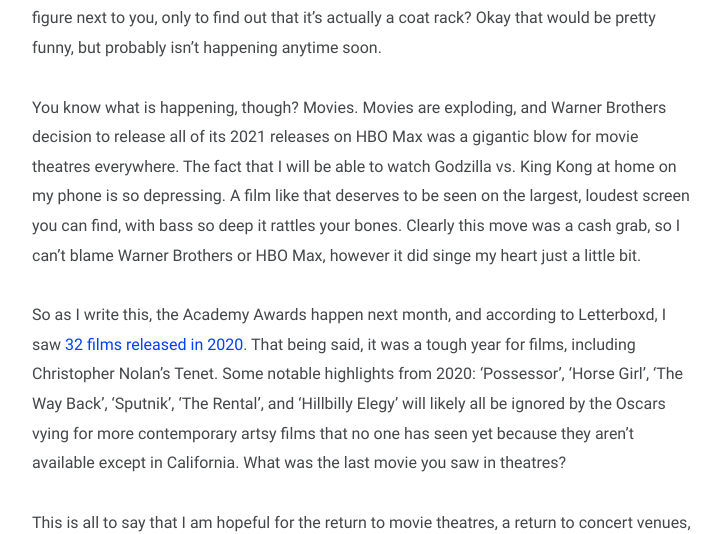
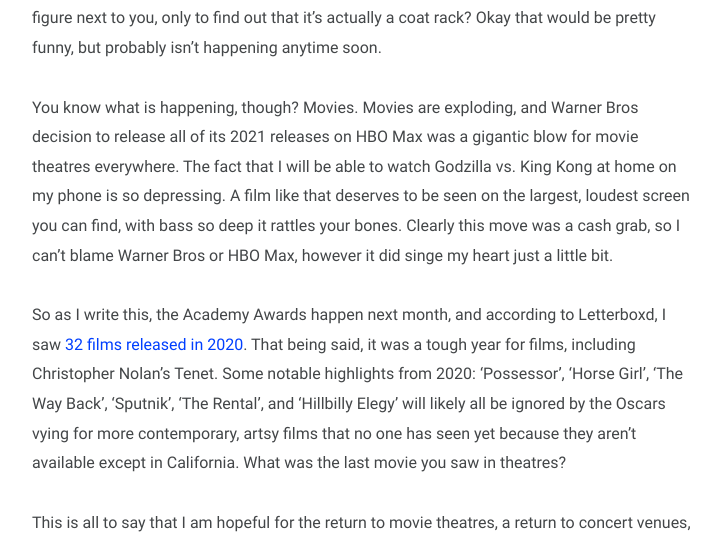
Before and after one commit to jeremyber/jeremyber.com, a Jekyll site: the page built from _posts/2021-03-01-i-miss-live-music.md, in a window 1280 px wide and 900 px high, scrolled down 1441 px. Shown: the part 162-696 px from the top of the window, without its empty margins (278-1000 px from the left). Built offline with Jekyll 4.4.1, drawn with Linux system fonts in a browser that asks for light colours.

Commit message:
fixed some typos

```diff
--- a/_posts/2021-03-01-i-miss-live-music.md
+++ b/_posts/2021-03-01-i-miss-live-music.md
@@ -21,8 +21,8 @@ That will be epic.
 
 Although I do see music venues coming back, there will be something lost about them--a sense of gathering, a group consensus whether or not the band is good. People may be afraid of each other for a long time, and this will be detrimental to the overall live music experience. Mosh pits? Stage diving? Forget about it. Night clubs where you grind on the dark figure next to you, only to find out that it's actually a coat rack? Okay that would be pretty funny, but probably isn't happening anytime soon.
 
-You know what is happening, though? Movies. Movies are exploding, and Warner Brothers decision to release all of its 2021 releases on HBO Max was a gigantic blow for movie theatres everywhere. The fact that I will be able to watch Godzilla vs. King Kong at home on my phone is so depressing. A film like that deserves to be seen on the largest, loudest screen you can find, with bass so deep it rattles your bones. Clearly this move was a cash grab, so I can't blame Warner Brothers or HBO Max, however it did singe my heart just a little bit.
+You know what is happening, though? Movies. Movies are exploding, and Warner Bros decision to release all of its 2021 releases on HBO Max was a gigantic blow for movie theatres everywhere. The fact that I will be able to watch Godzilla vs. King Kong at home on my phone is so depressing. A film like that deserves to be seen on the largest, loudest screen you can find, with bass so deep it rattles your bones. Clearly this move was a cash grab, so I can't blame Warner Bros or HBO Max, however it did singe my heart just a little bit.
 
-So as I write this, the Academy Awards happen next month, and according to Letterboxd, I saw [32 films released in 2020](https://letterboxd.com/beramiah/films/year/2020/). That being said, it was a tough year for films, including Christopher Nolan's Tenet. Some notable highlights from 2020: 'Possessor', 'Horse Girl', 'The Way Back', 'Sputnik', 'The Rental', and 'Hillbilly Elegy' will likely all be ignored by the Oscars vying for more contemporary artsy films that no one has seen yet because they aren't available except in California. What was the last movie you saw in theatres?
+So as I write this, the Academy Awards happen next month, and according to Letterboxd, I saw [32 films released in 2020](https://letterboxd.com/beramiah/films/year/2020/). That being said, it was a tough year for films, including Christopher Nolan's Tenet. Some notable highlights from 2020: 'Possessor', 'Horse Girl', 'The Way Back', 'Sputnik', 'The Rental', and 'Hillbilly Elegy' will likely all be ignored by the Oscars vying for more contemporary, artsy films that no one has seen yet because they aren't available except in California. What was the last movie you saw in theatres?
 
 This is all to say that I am hopeful for the return to movie theatres, a return to concert venues, and a return to my old life. This summer "will be wild", as they say. And if it's not, then I'll probably just write another blog about it.
```
Also changed, not shown: other parts of _posts/2021-03-01-i-miss-live-music.md (+2 -2 lines), _posts/2020-09-26-designing-a-jekyll-website-on-aws.md (+1 -1 lines), 2 other files.
